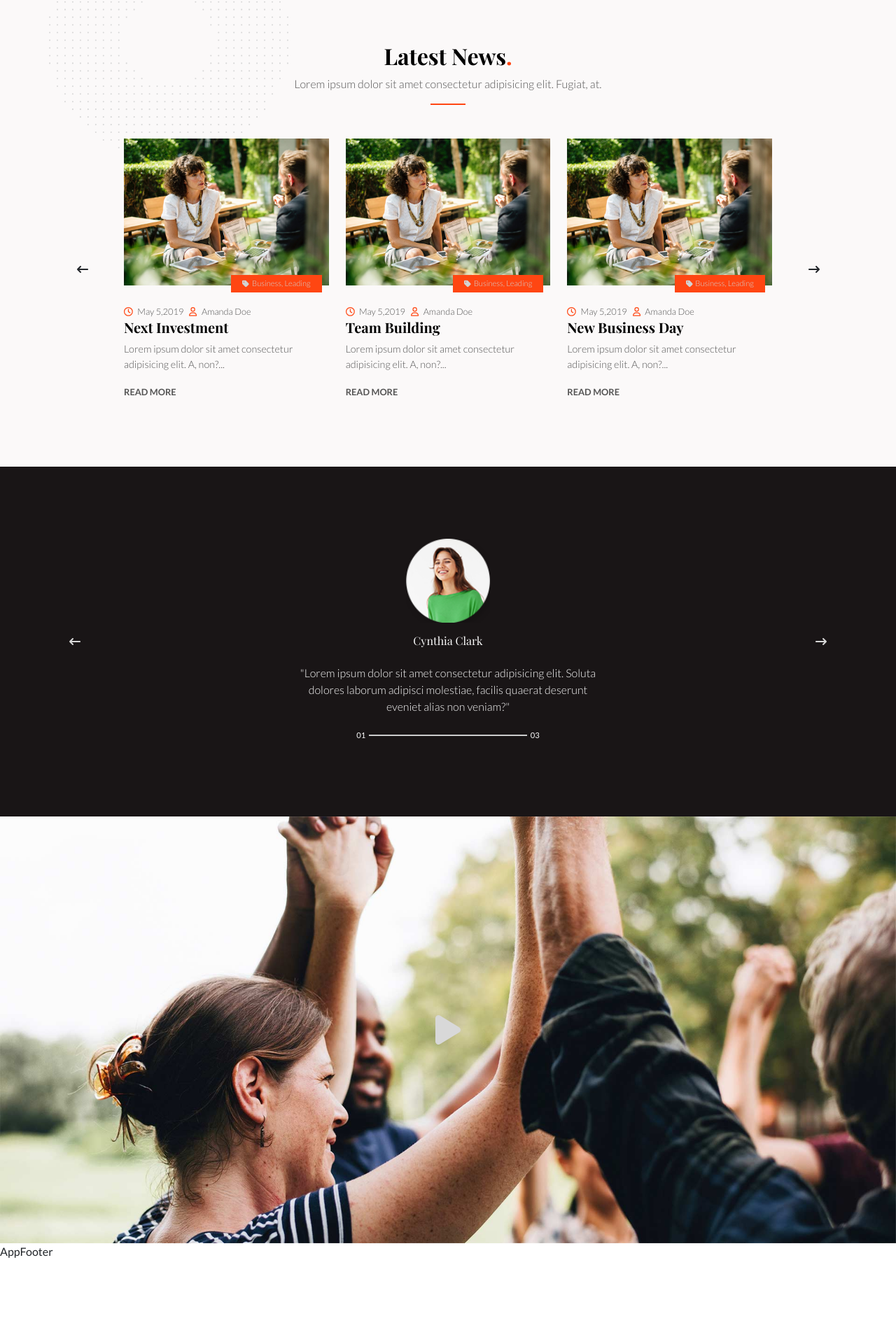
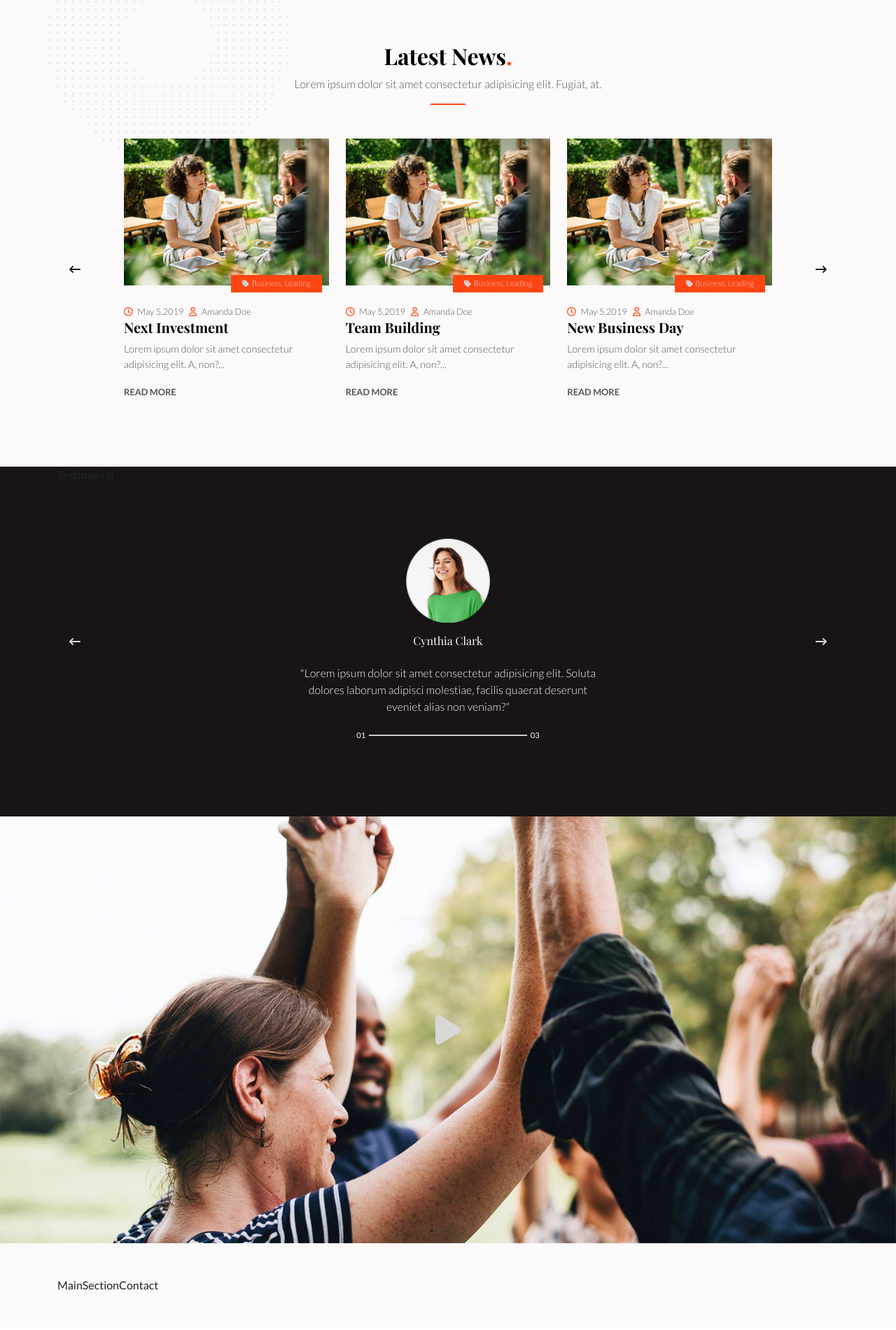
Before and after one commit to Roberto-Larivera/proj-html-vuejs, a Vue app: page / in a window 1280 px wide. Shown: the part 3130-5031 px from the top of the page at 70% size. Before the commit the page ends 4931 px from the top, so only its background shows below. Built offline with nearby package versions, Linux system fonts and the light colour scheme.

Commit message:
Creazione MainSectionContact + mod varie

```diff
--- a/src/components/Main/AppMain.vue
+++ b/src/components/Main/AppMain.vue
@@ -6,6 +6,7 @@ import MainSectionCreativeLeader from './MainSectionCreativeLeader.vue'
 import MainSectionLatestNews from './MainSectionLatestNews.vue'
 import MainSectionTestimonials from './MainSectionTestimonials.vue'
 import MainSectionVideo from './MainSectionVideo.vue'
+import MainSectionContact from './MainSectionContact.vue'
 export default {
   name: 'AppMain',
   components: {
@@ -16,6 +17,7 @@ export default {
     MainSectionLatestNews,
     MainSectionTestimonials,
     MainSectionVideo,
+    MainSectionContact,
   },
   data() {
     return {
@@ -55,6 +57,10 @@ export default {
     <section id="section-video">
       <MainSectionVideo />
     </section>
+
+    <section id="section-contact">
+      <MainSectionContact />
+    </section>
   </main>
 </template>
 
--- /dev/null
+++ b/src/components/Main/MainSectionContact.vue
@@ -0,0 +1,24 @@
+<script>
+export default {
+  name: 'MainSectionContact',
+  data(){
+    return{
+
+    }
+  }
+
+}
+</script>
+
+<template>
+  <div class="bg_plug p-5">
+    <div class="container">
+
+      MainSectionContact
+
+    </div>
+  </div>
+</template>
+
+<style lang="scss" scoped>
+</style>
--- a/src/components/Main/MainSectionLatestNews.vue
+++ b/src/components/Main/MainSectionLatestNews.vue
@@ -60,7 +60,7 @@ export default {
 
         <div class="row">
 
-          <div class="col d-flex justify-content-center align-items-center">
+          <div class="col d-flex justify-content-start align-items-center">
             <button class="btn rounded-circle">
               <font-awesome-icon icon="fa-solid fa-arrow-left-long" />
             </button>
@@ -85,7 +85,7 @@ export default {
             </div>
 
           </div>
-          <div class="col d-flex justify-content-center align-items-center">
+          <div class="col d-flex justify-content-end align-items-center">
             <button class="btn rounded-circle">
               <font-awesome-icon icon="fa-solid fa-arrow-right-long" />
             </button>
--- a/src/components/Main/MainSectionTestimonials.vue
+++ b/src/components/Main/MainSectionTestimonials.vue
@@ -36,8 +36,12 @@ export default {
 
 <template>
   <div class="bg_plug">
-    <div class="container h-100">
-
+    <div class="container h-100 position-relative">
+      <div class="text_bg w-100 h-100 position-absolute">
+        <div class="h-100 w-100" >
+          Testimonial
+        </div>
+      </div>
       <div class="w-100 h-100 py-5">
         <div class="row h-100">
           <div class="col d-flex align-items-center justify-content-start h-100">
@@ -92,7 +96,12 @@ export default {
   background-color: $background_color-14;
   height: 500px;
 }
-
+.text_bg{
+ span{
+  font-size: 100%;
+  color: $text_color-14;
+ }
+}
 .btn {
   @include btn-carousel-default;
   color: $fill_color-2;
```
